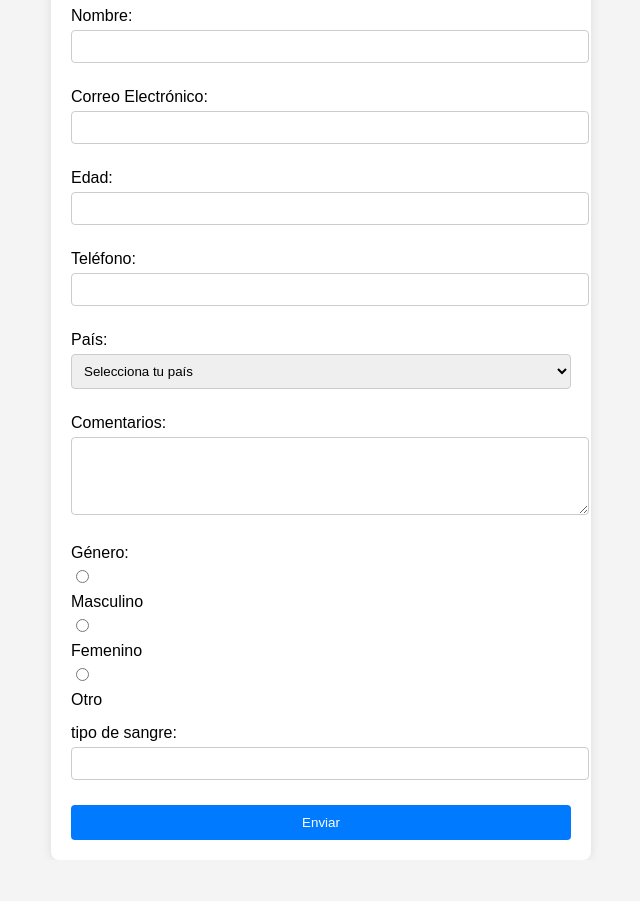
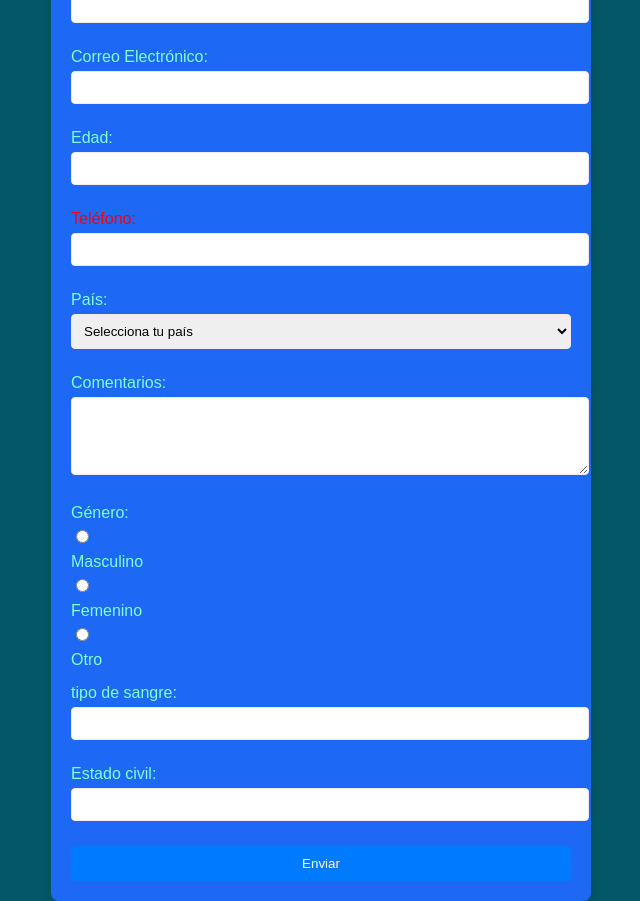
Before and after one commit to Universidad-La-Salle-Neza/HTML5_Forms, a plain HTML site: page Parte 4/index3.html in a window 1280 px wide. Shown: the whole page, without its empty margins (319-959 px from the left). Before the commit the page ends 860 px from the top, so only its background shows below. Drawn offline with Linux system fonts and the light colour scheme.

Commit message:
agregado estado civil

```diff
--- a/Parte 4/index3.html
+++ b/Parte 4/index3.html
@@ -6,9 +6,13 @@
     <meta name="viewport" content="width=device-width, initial-scale=1.0">
     <title>Formulario Completo con HTML5</title>
     <style>
+        #label_telefono
+        {
+            color:red
+        }
         body {
             font-family: Arial, sans-serif;
-            background-color: #f4f4f4;
+            background-color: #045767;
             display: flex;
             justify-content: center;
             align-items: center;
@@ -17,7 +21,7 @@
             margin: 0;
         }
         .form-container, .confirmation-container, .result-container {
-            background-color: white;
+            background-color: rgb(29, 104, 244);
             padding: 20px;
             border-radius: 8px;
             box-shadow: 0 0 10px rgba(0, 0, 0, 0.1);
@@ -31,11 +35,12 @@
         label {
             display: block;
             margin-bottom: 5px;
+            color:aquamarine;
         }
         input, select, textarea {
             width: 100%;
             padding: 8px;
-            border: 1px solid #ccc;
+            border: 1px solid #f3eaea;
             border-radius: 4px;
             margin-bottom: 10px;
         }
@@ -81,7 +86,7 @@
                 <input type="number" id="edad" name="edad" min="1" max="100" required>
             </div>
             <div class="form-group">
-                <label for="telefono">Teléfono:</label>
+                <label for="telefono" id="label_telefono">Teléfono:</label>
                 <input type="tel" id="telefono" name="telefono" pattern="[0-9]{10}" title="Debe tener 10 dígitos numéricos.">
             </div>
             <div class="form-group">
@@ -112,6 +117,12 @@
 
 
             </div>
+            <div class="form-group">
+                <label for="estadocivil">Estado civil:</label>
+                <input type="text" id="estadocivil" name="estadocivil" required>
+
+
+            </div>
             <button type="submit">Enviar</button>
         </form>
     </div>
@@ -126,6 +137,7 @@
         <p><span class="highlight">Comentarios:</span> <span id="confirmComentarios"></span></p>
         <p><span class="highlight">Género:</span> <span id="confirmGenero"></span></p>
         <p><span class="highlight">Tipo de sangre:</span> <span id="confirmtiposangre"></span></p>
+        <p><span class="highlight">Estado civil:</span> <span id="confirmestadocivil"></span></p>
         <button id="confirmButton">Confirmar</button>
         <button id="cancelButton">Cancelar</button>
     </div>
@@ -138,6 +150,7 @@
         <p><span class="highlight">Teléfono:</span> <span id="resultTelefono"></span></p>
         <p><span class="highlight">País:</span> <span id="resultPais"></span></p>
         <p><span class="highlight">Tipo de Sangre:</span> <span id="resulttiposangre"></span></p>
+        <p><span class="highlight">Estado civil:</span> <span id="resultestadocivil"></span></p>
         <p><span class="highlight">Comentarios:</span> <span id="resultComentarios"></span></p>
         <p><span class="highlight">Género:</span> <span id="resultGenero"></span></p>
     </div>
@@ -152,6 +165,7 @@
                 telefono: document.getElementById("telefono").value,
                 pais: document.getElementById("pais").value,
                 tiposangre: document.getElementById("tiposangre").value,
+                estadocivil: document.getElementById("estadocivil").value,
                 comentarios: document.getElementById("comentarios").value,
                 genero: document.querySelector('input[name="genero"]:checked') ? document.querySelector('input[name="genero"]:checked').value : ""
             };
@@ -168,6 +182,7 @@
                 document.getElementById("telefono").value = savedData.telefono;
                 document.getElementById("pais").value = savedData.pais;
                 document.getElementById("tiposangre").value = savedData.tiposangre;
+                document.getElementById("estadocivil").value = savedData.estadocivil;
                 document.getElementById("comentarios").value = savedData.comentarios;
                 if (savedData.genero) {
                     document.querySelector(`input[name="genero"][value="${savedData.genero}"]`).checked = true;
@@ -190,6 +205,7 @@
             document.getElementById("confirmTelefono").textContent = document.getElementById("telefono").value;
             document.getElementById("confirmPais").textContent = document.getElementById("pais").value;
             document.getElementById("confirmtiposangre").textContent = document.getElementById("tiposangre").value;
+            document.getElementById("confirmestadocivil").textContent = document.getElementById("estadocivil").value;
             document.getElementById("confirmComentarios").textContent = document.getElementById("comentarios").value;
 
             let genero = document.querySelector('input[name="genero"]:checked');
@@ -207,6 +223,7 @@
             document.getElementById("resultTelefono").textContent = document.getElementById("confirmTelefono").textContent;
             document.getElementById("resultPais").textContent = document.getElementById("confirmPais").textContent;
             document.getElementById("resulttiposangre").textContent = document.getElementById("confirmtiposangre").textContent;
+            document.getElementById("resultestadocivil").textContent = document.getElementById("confirmestadocivil").textContent;
             document.getElementById("resultComentarios").textContent = document.getElementById("confirmComentarios").textContent;
             document.getElementById("resultGenero").textContent = document.getElementById("confirmGenero").textContent;
 
```
